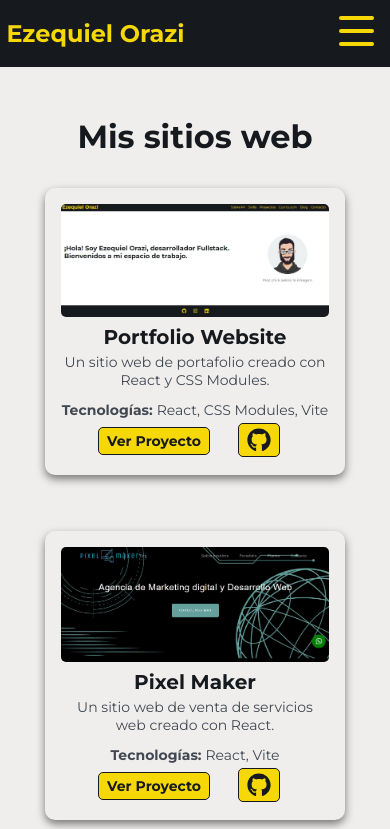
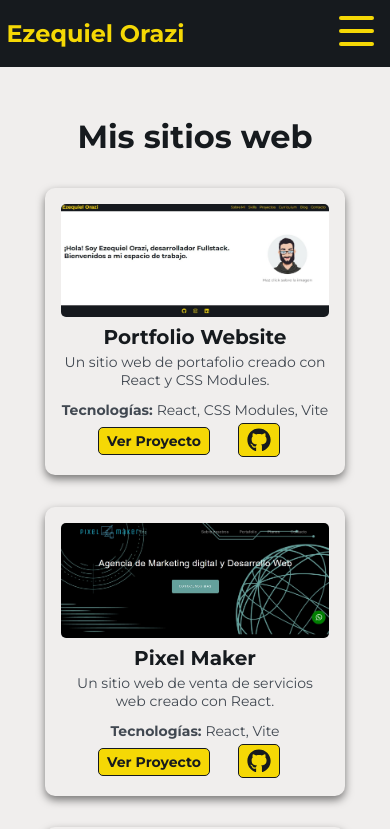
Before and after one commit to Ezzeorazi/mi-portafolio, a React (Vite) app: page /project in a window 390 px wide. Shown: the top 829 px of the page. Built offline with nearby package versions, Linux system fonts and the light colour scheme.

Commit message:
fixed: containers mobil

```diff
--- a/src/components/Gallery/Gallery.module.css
+++ b/src/components/Gallery/Gallery.module.css
@@ -2,5 +2,4 @@
     display: flex;
     flex-wrap: wrap;
     justify-content: space-around;
-    gap: 1.5rem;
   }
```
